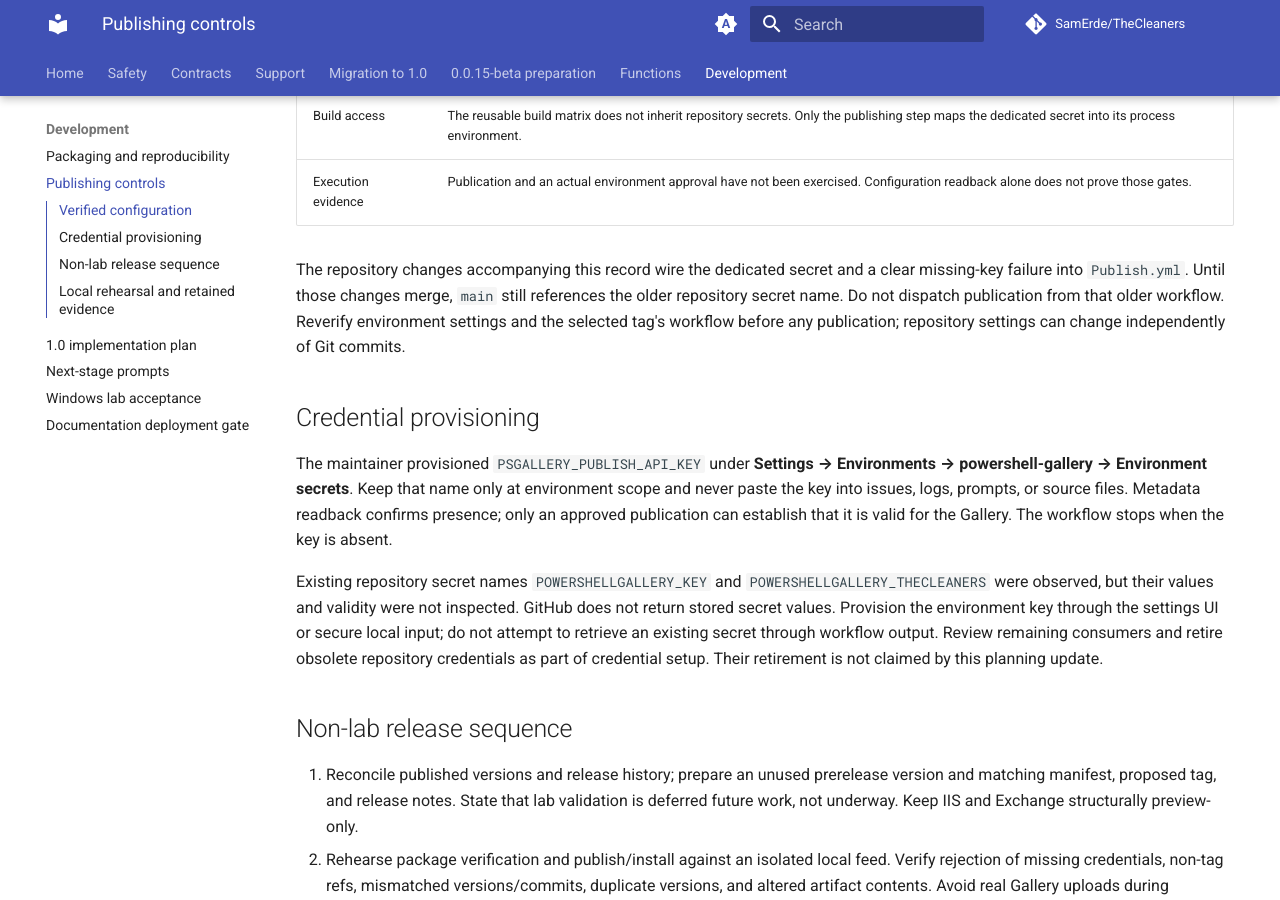
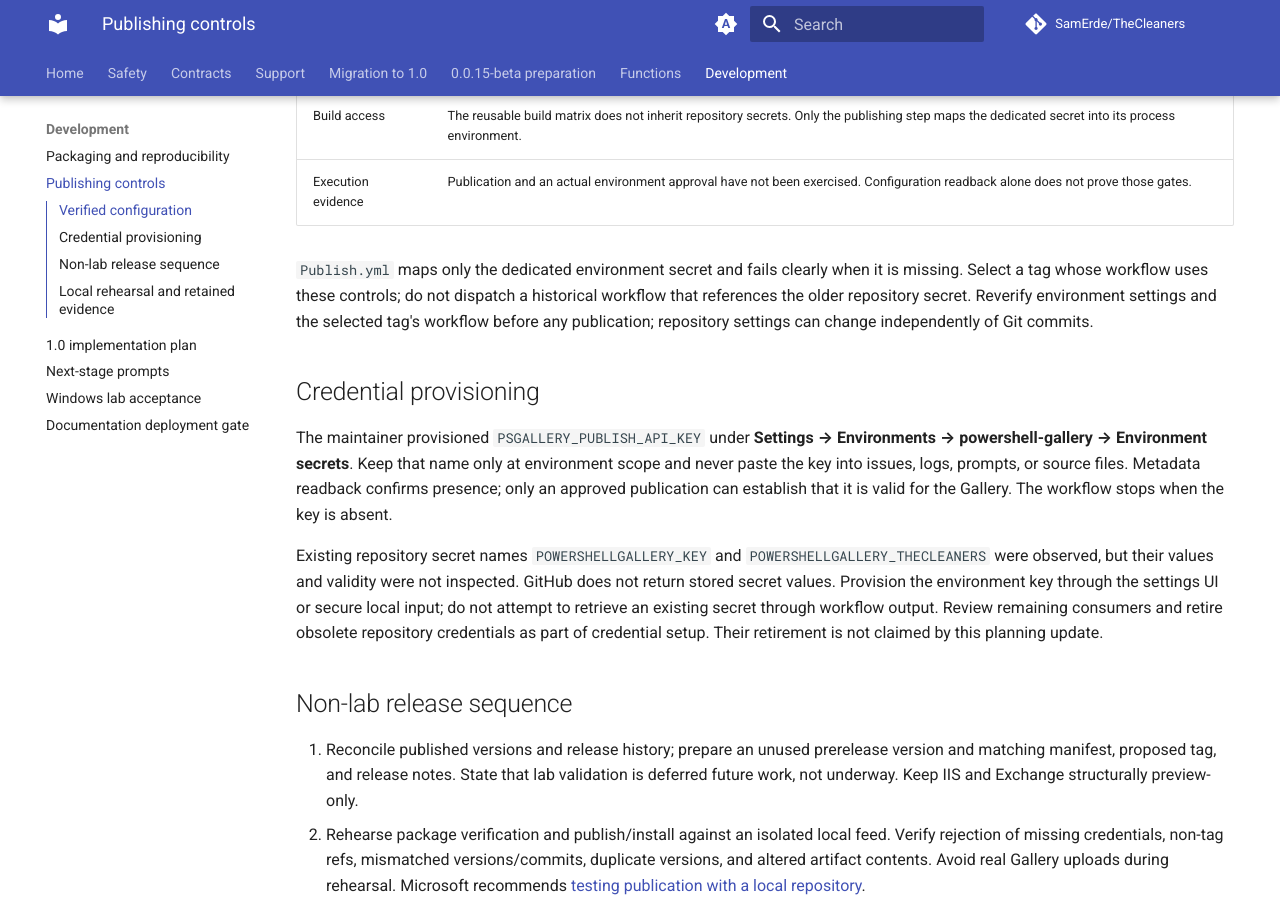
Before and after one commit to SamErde/TheCleaners, an MkDocs documentation site: the page built from docs/publishing.md, in a window 1280 px wide and 900 px high, scrolled down 703 px. Built offline with MkDocs 1.6.1 and Material for MkDocs 9.7.7, drawn with Linux system fonts in a browser that asks for light colours; comment, search, counter and statistics services are not loaded.

Commit message:
📚docs(release): make credential guidance apply after merge

```diff
--- a/docs/publishing.md
+++ b/docs/publishing.md
@@ -16,7 +16,7 @@ On September 17, 2026, the maintainer authorized resolving the missing environme
 | Build access | The reusable build matrix does not inherit repository secrets. Only the publishing step maps the dedicated secret into its process environment. |
 | Execution evidence | Publication and an actual environment approval have not been exercised. Configuration readback alone does not prove those gates. |
 
-The repository changes accompanying this record wire the dedicated secret and a clear missing-key failure into `Publish.yml`. Until those changes merge, `main` still references the older repository secret name. Do not dispatch publication from that older workflow. Reverify environment settings and the selected tag's workflow before any publication; repository settings can change independently of Git commits.
+`Publish.yml` maps only the dedicated environment secret and fails clearly when it is missing. Select a tag whose workflow uses these controls; do not dispatch a historical workflow that references the older repository secret. Reverify environment settings and the selected tag's workflow before any publication; repository settings can change independently of Git commits.
 
 ## Credential provisioning
 
```
